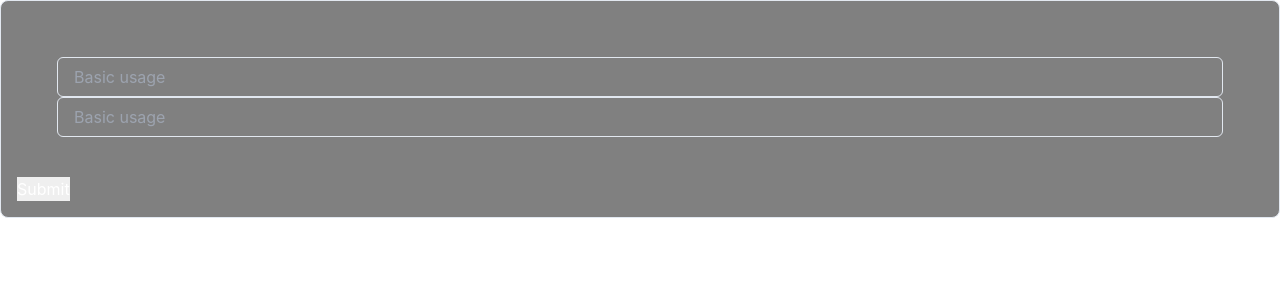
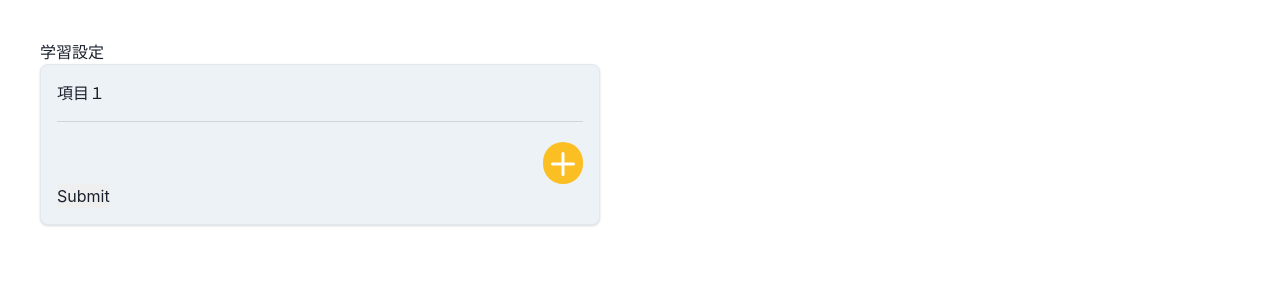
Before and after one commit to koji-koji/lean-learn, a Next.js app: page / in a window 1280 px wide. Shown: the top 300 px of the page. Built offline with nearby package versions, Linux system fonts and the light colour scheme.

Commit message:
temp: ScheduleInputPairコンポーネントへの分離。

```diff
--- a/components/layouts/LearnSettingAreaComponent.tsx
+++ b/components/layouts/LearnSettingAreaComponent.tsx
@@ -9,7 +9,8 @@ type Inputs = {
 
 const LearnSettingAreaComponent: React.FC = () => {
   return (
-    <section>
+    <section className="p-10 w-1/2">
+      <p>学習設定</p>
       <LearnSettingCardComponent />
     </section>
   )
--- a/components/mass/LearnSettingCardComponent.tsx
+++ b/components/mass/LearnSettingCardComponent.tsx
@@ -1,6 +1,8 @@
-import { Box, Input } from '@chakra-ui/react'
+import { AddIcon, MinusIcon } from '@chakra-ui/icons'
+import { Box, Icon, Input } from '@chakra-ui/react'
 import React from 'react'
 import { useForm } from 'react-hook-form'
+import SeparateHr from '../parts/SeparateHr'
 
 type Inputs = {
   example: string
@@ -23,20 +25,26 @@ const LearnSettingCardComponent: React.FC = () => {
       <Box
         w="100%"
         p={4}
-        bg="gray"
-        color="white"
+        bg="gray.100"
+        color="black.400"
         borderWidth="1px"
         borderRadius="lg"
+        boxShadow="base"
       >
         <form onSubmit={handleSubmit(onSubmit)}>
-          <div className="p-10">
-            <Input placeholder="Basic usage" {...register('example')} />
-            <Input
-              placeholder="Basic usage"
-              {...register('exampleRequired', { required: true })}
-            />
-            {errors.exampleRequired && <span>This field is required</span>}
-          </div>
+          <ul className="space-y-5">
+            <li>
+              {' '}
+              <p>項目１</p>
+              <SeparateHr />
+            </li>
+            <li className="flex justify-end">
+              <button className="p-2 rounded-full bg-yellow-400">
+                <AddIcon w={6} h={6} color={'white'} />
+              </button>
+            </li>
+          </ul>
+
           <input type="submit" />
         </form>
       </Box>
--- /dev/null
+++ b/components/mass/ScheduleInputPair.tsx
@@ -0,0 +1,39 @@
+import { MinusIcon } from '@chakra-ui/icons'
+import { Input } from '@chakra-ui/react'
+import React from 'react'
+import { useForm } from 'react-hook-form'
+
+type Inputs = {
+  example: string
+  exampleRequired: string
+}
+
+const ScheduleInputPair: React.FC = () => {
+  const {
+    register,
+    handleSubmit,
+    watch,
+    formState: { errors },
+  } = useForm<Inputs>()
+  const onSubmit = (data: unknown) => console.log(data)
+
+  return (
+    <>
+      <div className="flex space-x-2">
+        <Input placeholder="Basic usage" bg="white" {...register('example')} />
+        <Input placeholder="Basic usage" {...register('exampleRequired')} />
+        <button className="p-2 rounded-full bg-yellow-400">
+          <MinusIcon w={6} h={6} color={'white'} />
+        </button>
+      </div>
+      {/* <Input
+              placeholder="Basic usage"
+              {...register('exampleRequired', { required: true })}
+            /> */}
+      {errors.exampleRequired && <span>This field is required</span>}
+    </>
+  )
+}
+
+export default ScheduleInputPair
+4
```
